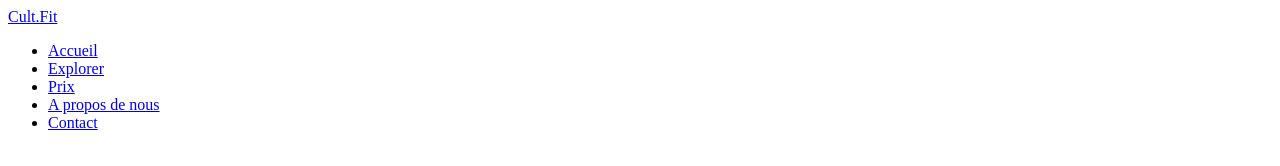
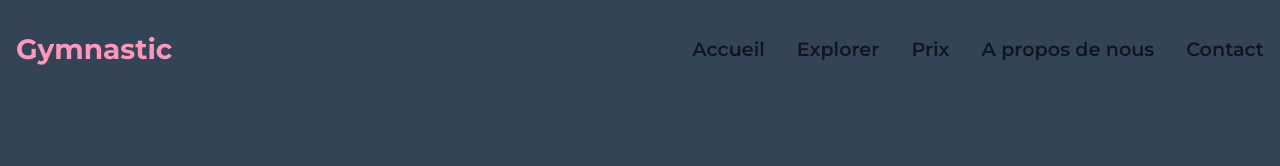
Before and after one commit to yousra57/gymnastic-site, a plain HTML site: page index.html in a window 1280 px wide. Drawn offline with Linux system fonts and the light colour scheme.

Commit message:
Mise à jour du style

```diff
--- a/index.html
+++ b/index.html
@@ -9,7 +9,7 @@
 <body>
     <header class="header__container">
         <nav>
-            <div class="nav__logo"><a href="#">Cult.Fit</a></div>
+            <div class="nav__logo"><a href="#">Gymnastic</a></div>
             <ul class="nav__links">
                 <li class="link"><a href="#">Accueil</a></li>
                 <li class="link"><a href="#">Explorer</a></li>
--- a/style.css
+++ b/style.css
@@ -0,0 +1,73 @@
+@import url('https://fonts.googleapis.com/css2?family=Montserrat:ital,wght@0,100..900;1,100..900&display=swap');
+
+:root {     /* Définition des variables CSS pour les couleurs principales et secondaires */
+  --primary-color: #334456;
+  --primary-color-dark: #141420;
+  --secondary-color: #ff97ba;
+  --white: #ffffff;
+}
+
+* {     /* Style global pour tous les éléments */
+  margin: 0;
+  padding: 0;
+  box-sizing: border-box;
+}
+
+a {     /* Style pour les liens */
+    text-decoration: none;      /* Supprime le soulignement par défaut des liens */
+}
+
+body {
+  font-family: "Montserrat", sans-serif;
+  background-color: var(--primary-color);
+  overflow-x: hidden;
+  /*font-optical-sizing: auto;
+  font-weight: 400;
+  font-style: normal; */
+}
+
+.header__container {    /* Style pour le conteneur de l'en-tête */
+    position: relative;
+    max-width: 120%;
+    margin: auto;
+    padding: 1rem;
+}
+
+nav {       /* Style pour la barre de navigation en haut de la page */
+    padding: 1rem 0;
+    display: flex;
+    align-items: center;
+    justify-content: space-between;
+}
+
+.nav__logo a {      /* Style pour le logo de navigation */
+    font-size: 1.75rem;
+    font-weight: 700;
+    color: var(--secondary-color);
+}
+
+.nav__links {   /* Style pour la liste de navigation */
+    list-style: none;
+    display: flex;
+    align-items: center;
+    gap: 2rem;
+}
+
+.link a {
+    position: relative;
+    padding-bottom: 5px;
+    font-size: 1.2rem;
+    font-weight: 600;
+    color: var(--primary-color-dark);
+}
+
+.link a::after {    /* Style pour l'effet de soulignement animé sur les liens */
+    content: "";
+    position: absolute;
+    width: 0;
+    height: 2px;
+    bottom: 0;
+    left: 0;
+    background-color: var(--secondary-color);
+    transition: 0.3s;
+}
```
